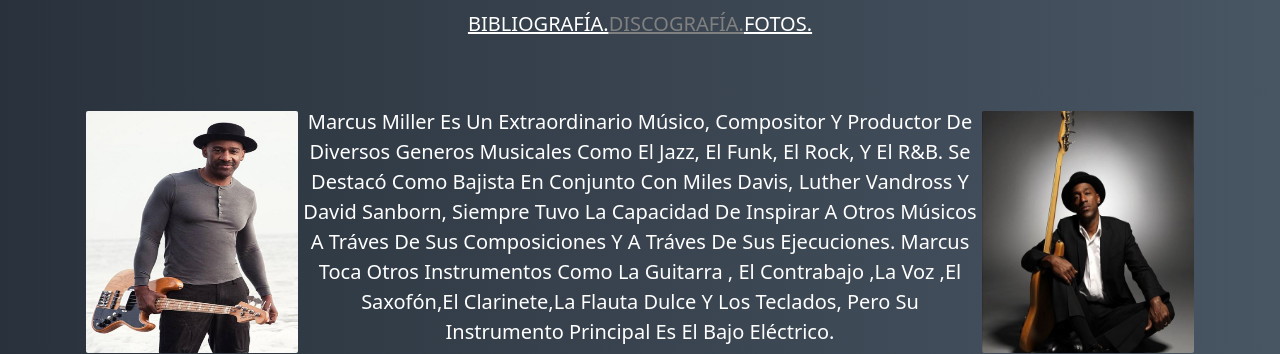
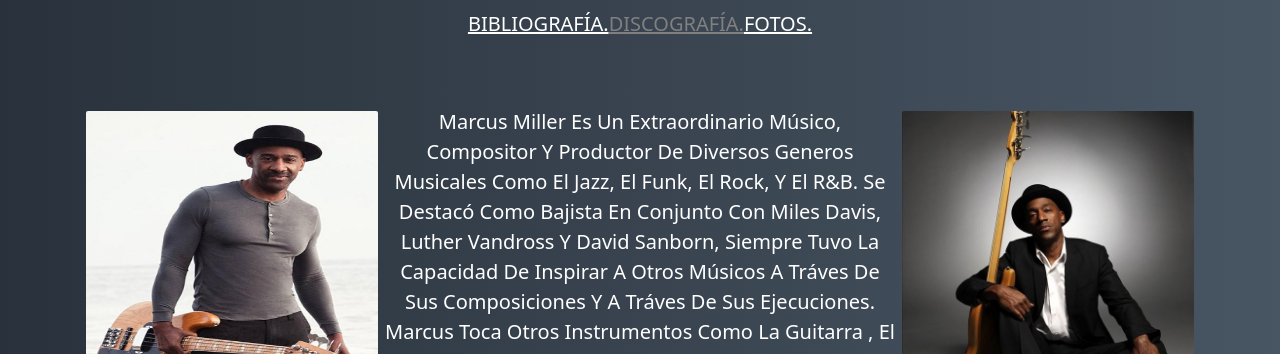
Before and after one commit to santiagocorbella/Marcus-Miller, a website: page index.html in a window 1280 px wide. Shown: the part 162-516 px from the top of the page. Drawn offline with nearby package versions, Linux system fonts and the light colour scheme.

Commit message:
desafio aplicando sextasubida

```diff
--- a/index.html
+++ b/index.html
@@ -33,8 +33,8 @@
  <section>
    <article>
     <picture>
-     <img src="./1434473504.jpg" class="rounded float-start" height="250" width="220" alt="Foto de Marcus Miller en la playa">
-     <img src="./A-79989-1446067079-7490.jpg" class="rounded float-end" height="250" width="220" alt="Foto de Marcus Miller sentado con bajo de 4 cuerdas">
+     <img src="./1434473504.jpg" class="rounded float-start" height="300" width="300" alt="Foto de Marcus Miller en la playa">
+     <img src="./A-79989-1446067079-7490.jpg" class="rounded float-end" height="300" width="300" alt="Foto de Marcus Miller sentado con bajo de 4 cuerdas">
     </picture>
    </article>
   </section>
```
Also changed, not shown: css/index.css (+17 -0 lines).
